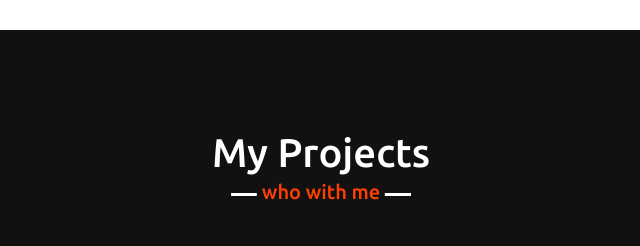
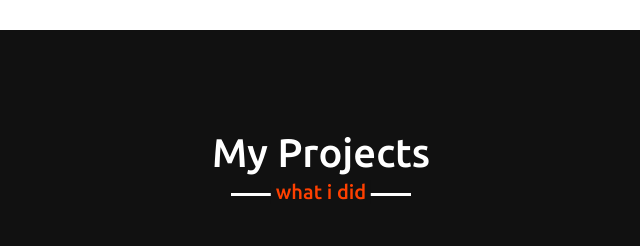
Before and after one commit to prashantsingh20/Personal-Portfolio-Website, a plain HTML site: page index.html in a window 1280 px wide. Shown: the part 2800-3046 px from the top of the page, 319-959 px from the left. Drawn offline with nearby package versions, Linux system fonts and the light colour scheme.

Commit message:
Update style.css

```diff
--- a/style.css
+++ b/style.css
@@ -382,7 +382,7 @@ section .title::after{
 
 /* project section styling */
 .project .title::after{
-    content: "who with me";
+    content: "what i did";
 }
 .project .carousel .card{
     background: #222;
```
